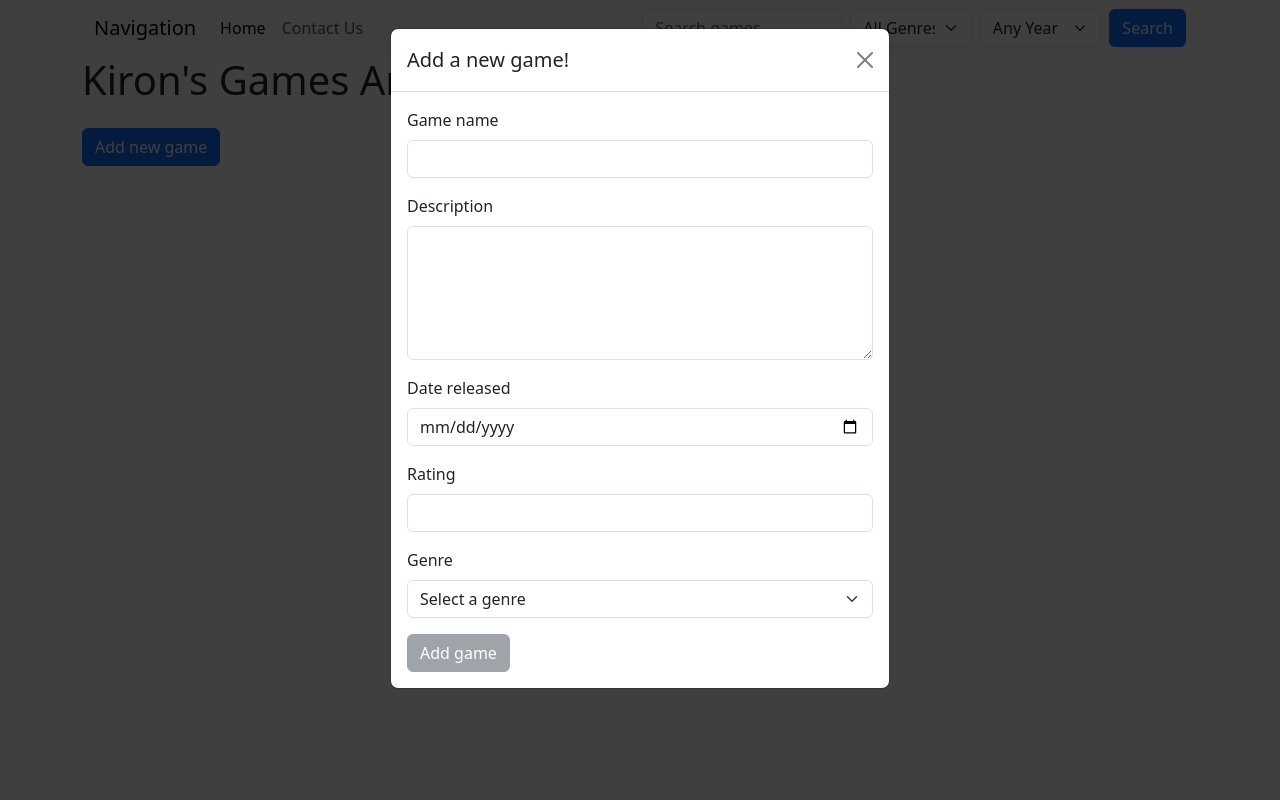
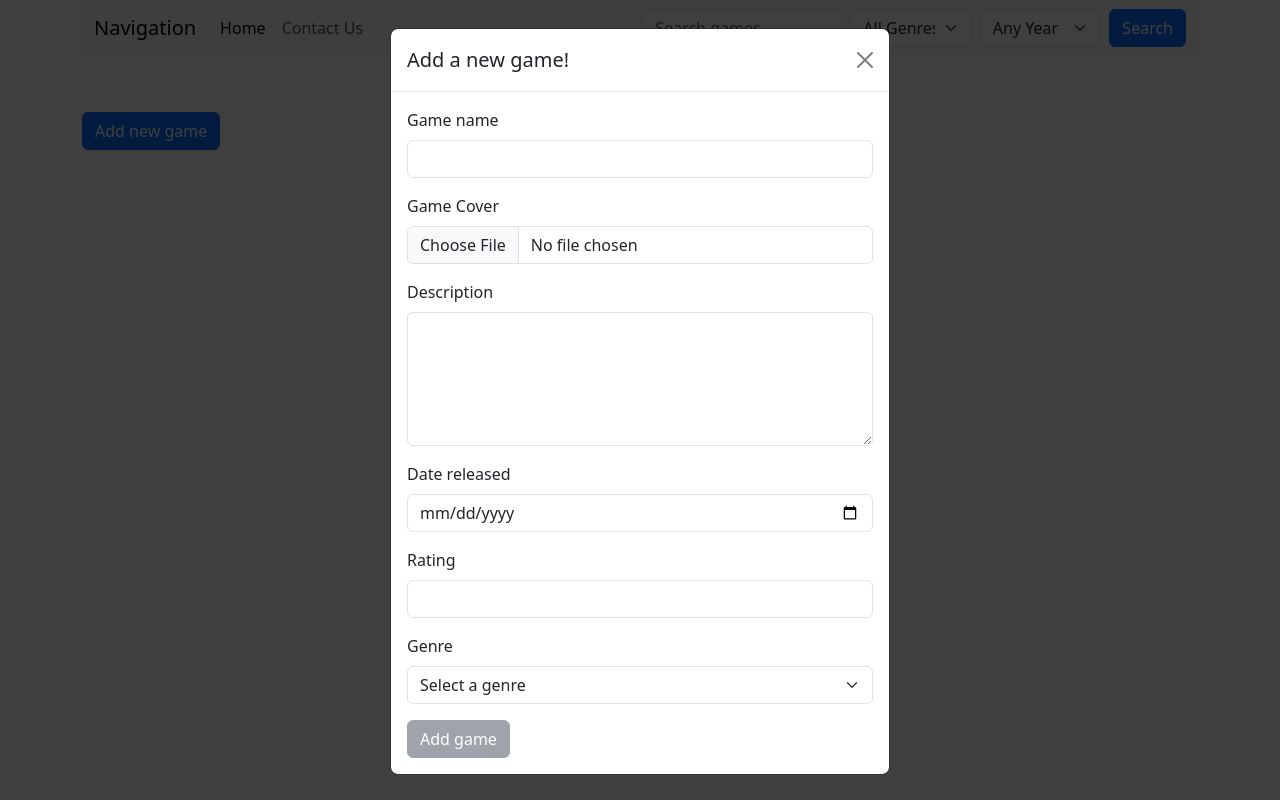
Before and after one commit to KironBatson/5cs045, a PHP site: page /frontpage.php in a window 1280 px wide, after a click on "Add new game". Run offline with PHP 8.4, Linux system fonts and the light colour scheme; data that the repository does not hold is empty.

Commit message:
Added thumbnails to frontpage and search results, changed layout from basic table to bootstrap cards, users can also edit and add thumbnails for newly added games with a placeholder if no thumbnail has been added

```diff
--- a/add-game-form.php
+++ b/add-game-form.php
@@ -8,11 +8,16 @@
         <button type="button" class="btn-close" data-bs-dismiss="modal" aria-label="Close"></button>
       </div>
       <div class="modal-body">
-        <form action="add-game.php" method="post">
+        <form action="add-game.php" method="post" enctype="multipart/form-data">
 <div class="mb-3">
   <label for="GameName" class="form-label">Game name</label>
   <input type="text" class="form-control" id="GameName" name="GameName">
   <div id="gameNameMsg" class="text-danger mt-1" style="display:none;"></div>
+</div>
+
+<div class="mb-3">
+    <label for="GameThumbnail" class="form-label">Game Cover</label>
+    <input type="file" class="form-control" id="GameThumbnail" name="GameThumbnail" accept="image/*">
 </div>
 
 <div class="mb-3">
@@ -46,7 +51,6 @@
         ?>
     </select>
 </div>
-
 
 <input type="submit" class="btn btn-secondary" id="submitBtn" value="Add game" disabled>
 
--- a/frontpage.php
+++ b/frontpage.php
@@ -4,7 +4,7 @@ include("templates/header.php");
 include("templates/nav.php");
 ?>
 
-<h1>Kiron's Games Archive</h1> <!--main heading-->
+<h1 class="text-center">Kiron's Games Archive</h1> <!--main heading-->
 
 <?php
 include("dbconnect.php");
@@ -14,17 +14,30 @@ $sql = "SELECT * FROM videogames ORDER BY game_name";
 $results = mysqli_query($mysqli, $sql);
 ?>
 
-<table class="table table-striped">
-	<?php while($a_row = mysqli_fetch_assoc($results)):?>
-		<tr>
-		<td><a href="game-details.php?id=<?=$a_row['game_id']?>"><?=$a_row['game_name']?></a></td>
-		<td><?=$a_row['released_date']?></td>
-		<td><?=$a_row['rating']?></td>
-		<td><a class="btn btn-outline-warning" href="edit-game.php?id=<?=$a_row['game_id']?>" role="button">Edit</a></td>
-		<td><a class="btn btn-outline-danger" href="delete-game.php?id=<?=$a_row['game_id']?>" role="button">Delete</a></td>
-		</tr>
-	<?php endwhile;?>
-</table>
+<div class="row row-cols-1 row-cols-md-3 g-4">
+<?php while($a_row = mysqli_fetch_assoc($results)): ?>
+  <div class="col">
+    <div class="card h-100">
+      <!-- Game cover -->
+      <img src="<?= $a_row['thumbnail_path'] ?? 'uploads/placeholder.jpg' ?>"
+     class="card-img-top"
+     alt="<?= $a_row['game_name'] ?>">
+
+
+      <div class="card-body">
+        <h5 class="card-title"><?=htmlspecialchars($a_row['game_name'])?></h5>
+        <p class="card-text">Released: <?=htmlspecialchars($a_row['released_date'])?><br>
+        Rating: <?=htmlspecialchars($a_row['rating'])?></p>
+
+        <a href="game-details.php?id=<?=$a_row['game_id']?>" class="btn btn-primary">View</a>
+        <a href="edit-game.php?id=<?=$a_row['game_id']?>" class="btn btn-outline-warning">Edit</a>
+        <a href="delete-game.php?id=<?=$a_row['game_id']?>" class="btn btn-outline-danger">Delete</a>
+      </div>
+    </div>
+  </div>
+<?php endwhile; ?>
+</div>
+<br>
 
 <button type="button" class="btn btn-primary" data-bs-toggle="modal" data-bs-target="#addgame" >Add new game</button>
 
```
Also changed, not shown: add-game.php (+17 -3 lines), edit-game-form.php (+15 -0 lines), edit-game.php (+10 -1 lines), search-games.php (+42 -10 lines), uploads/1764110921_mass_effect.jpg (added), uploads/1764110989_mass_effect_2.jpg (added), uploads/1764111006_mass_effect.jpg (added), uploads/1764111784_batman_arkham_city.jpg (added), uploads/1764111918_Mass_Effect_3.jpg (added), uploads/God_of_War_III.jpg (added), uploads/placeholder.jpg (added).
